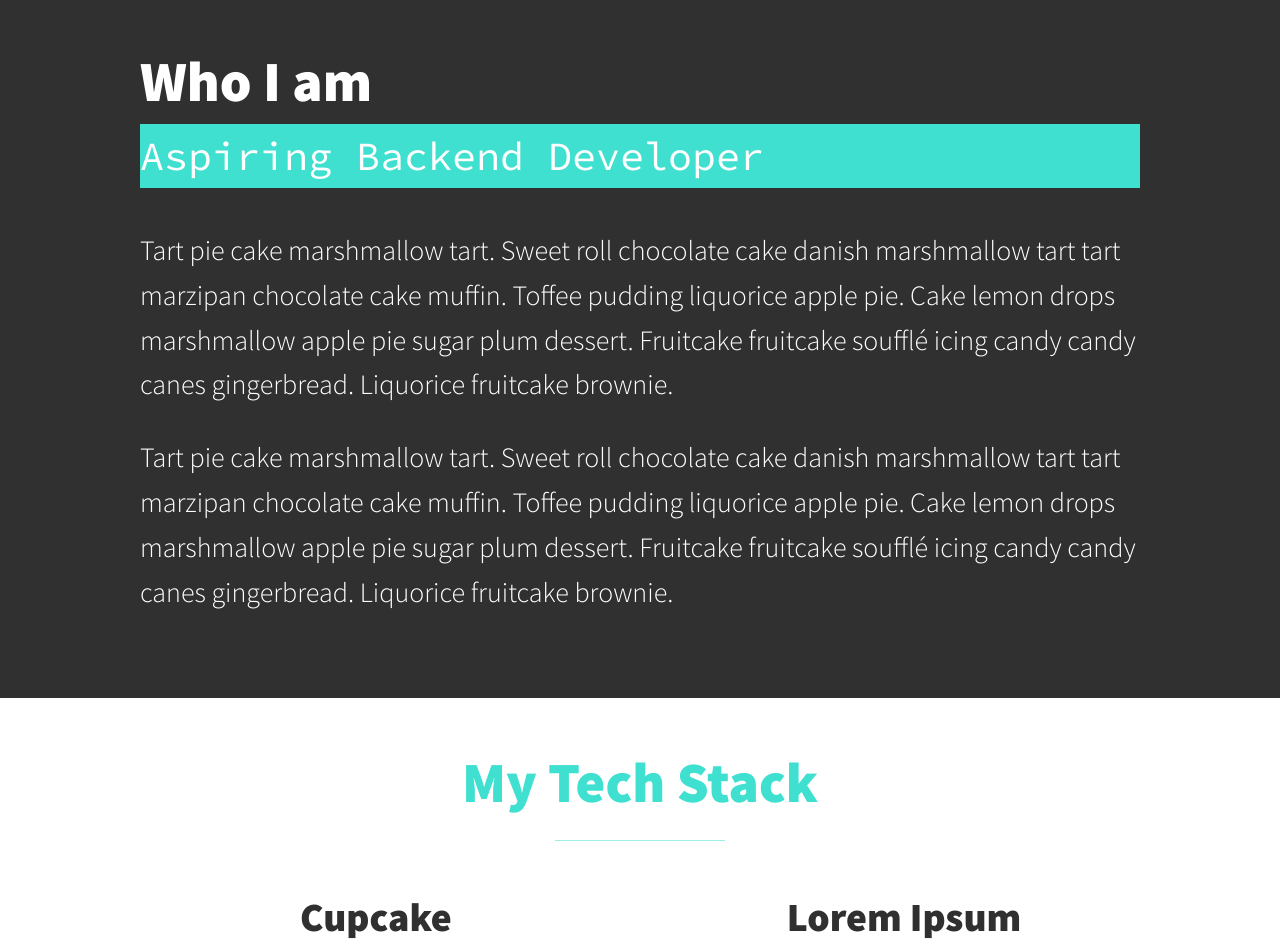
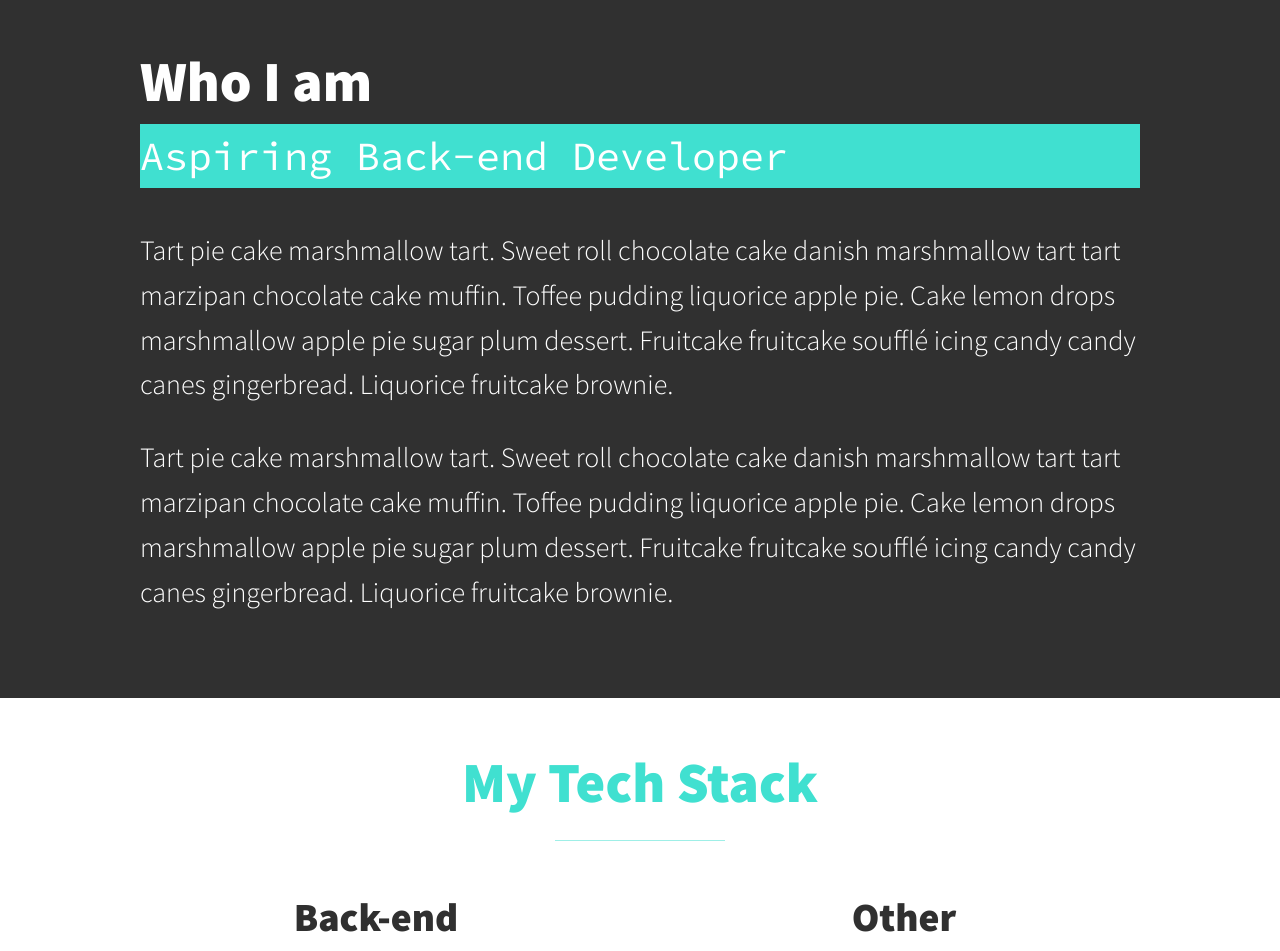
Before and after one commit to PietrzakJustyna/PietrzakJustyna.github.io, a plain HTML site: page index.html in a window 1280 px wide. Shown: the part 381-1332 px from the top of the page. Drawn offline with nearby package versions, Linux system fonts and the light colour scheme.

Commit message:
Change index.html

```diff
--- a/index.html
+++ b/index.html
@@ -37,7 +37,7 @@
     <section class="about" id="about">
         <h2 class="section__title section__title--about">Who I am</h2>
         <p class="section__subtitle section__subtitle--about">
-           Aspiring Backend Developer
+           Aspiring Back-end Developer
         </p>
 
         <div class="about__body">
@@ -52,12 +52,12 @@
 
         <div class="technologies">
             <div class="technology">
-                <h3>Cupcake</h3>
+                <h3>Back-end</h3>
                 <p>Pudding fruitcake gingerbread jelly-o jelly cookie. Dragée chocolate cake jelly-o lollipop croissant chocolate topping. Cookie dragée gummies apple pie icing marshmallow macaroon jelly cake. Wafer tiramisu halvah. Ice cream oat cake croissant chocolate jelly beans jujubes sesame snaps tart. Wafer fruitcake chocolate cake. Cookie cheesecake ice cream halvah. </p>
             </div>
 
             <div class="technology">
-                <h3>Lorem Ipsum</h3>
+                <h3>Other</h3>
                 <p>Pudding fruitcake gingerbread jelly-o jelly cookie. Dragée chocolate cake jelly-o lollipop croissant chocolate topping. Cookie dragée gummies apple pie icing marshmallow macaroon jelly cake. Wafer tiramisu halvah. Ice cream oat cake croissant chocolate jelly beans jujubes sesame snaps tart. Wafer fruitcake chocolate cake. Cookie cheesecake ice cream halvah. </p>
             </div>
 
```
